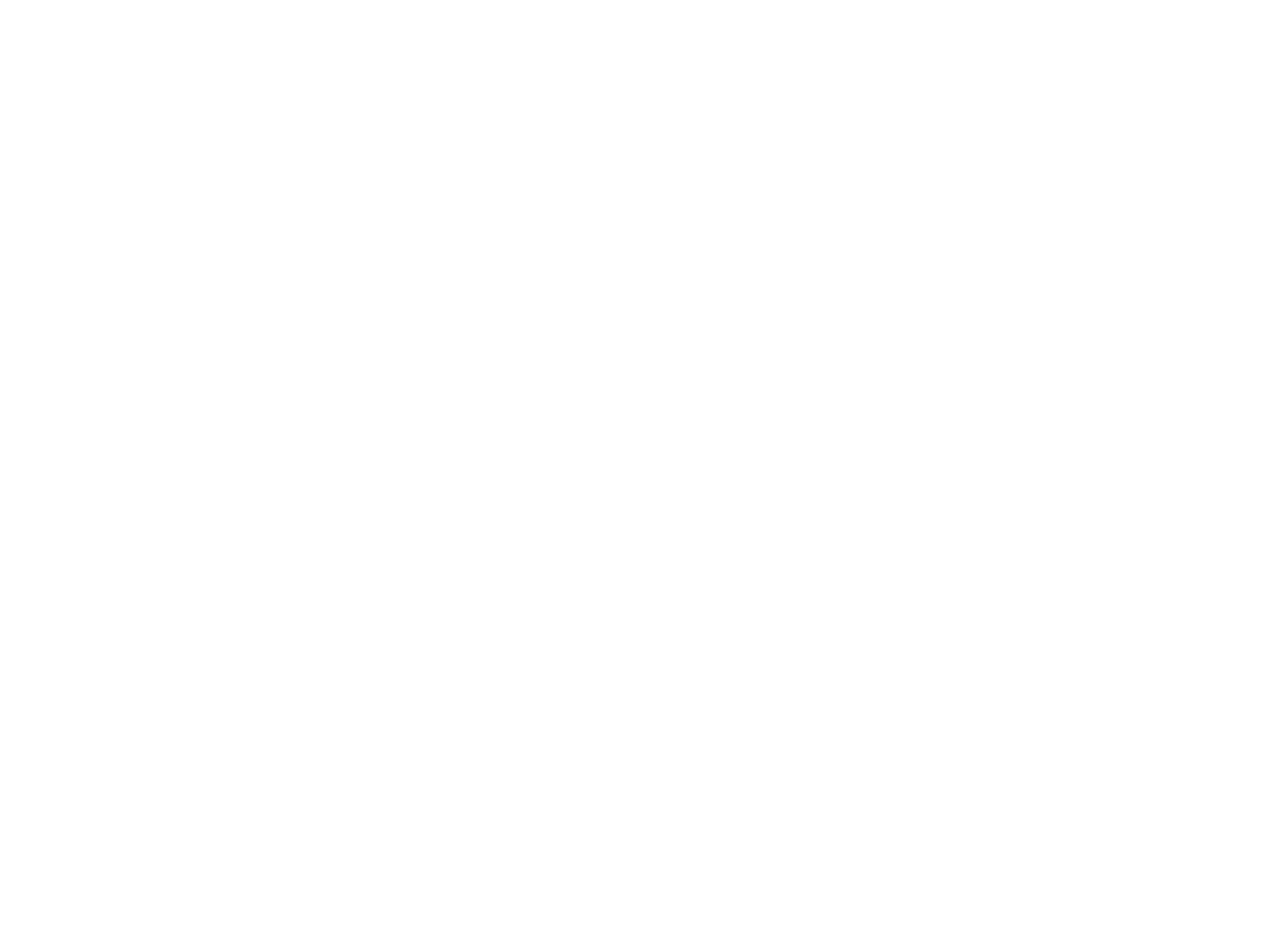
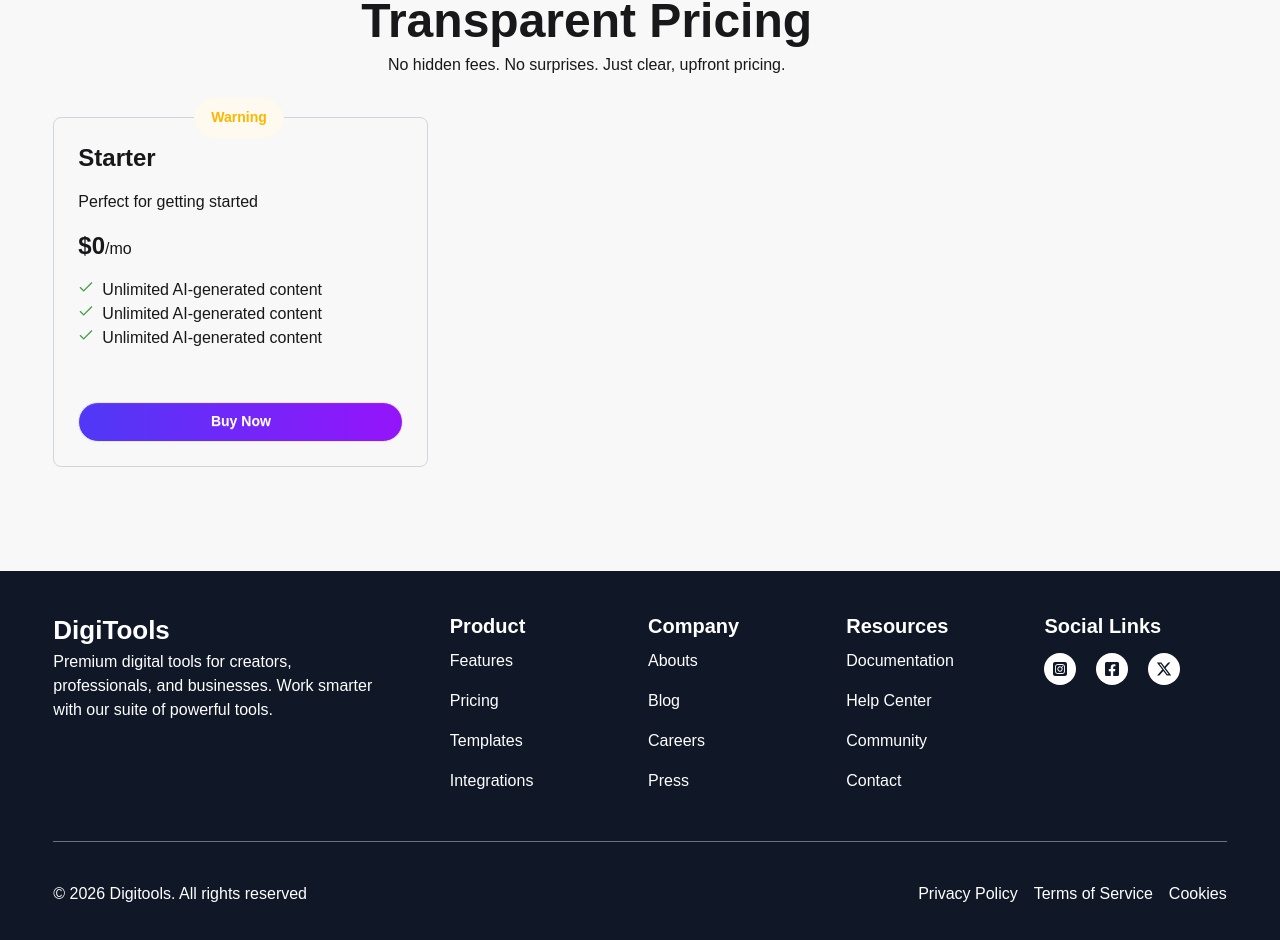
Before and after one commit to tuaha12345/B13-A6-DigiTools-Platform, a React (Vite) app: page / in a window 1280 px wide. Shown: the part 2616-3556 px from the top of the page. Before the commit the page ends 2513 px from the top, so only its background shows below. Built offline with nearby package versions, Linux system fonts and the light colour scheme.

Commit message:
3rd commit

```diff
--- a/src/App.jsx
+++ b/src/App.jsx
@@ -4,6 +4,8 @@ import Banner from './components/Banner'
 import RatingBanner from './components/RatingBanner'
 import PremiumTool from './components/PremiumTool'
 import GetStarted from './components/GetStarted'
+import TransparentPricing from './components/TransparentPricing'
+import Footer from './components/Footer'
 
 import './App.css'
 
@@ -17,6 +19,8 @@ function App() {
       <RatingBanner />
       <PremiumTool />
       <GetStarted />
+      <TransparentPricing />
+      <Footer />
     </>
   )
 }
--- /dev/null
+++ b/src/components/Footer.jsx
@@ -0,0 +1,73 @@
+import React from 'react'
+import { FaXTwitter } from "react-icons/fa6";
+import { FaFacebookSquare } from "react-icons/fa";
+import { FaSquareInstagram } from "react-icons/fa6";
+
+export default function Footer() {
+  return (
+    <div className='bg-[#101727] '>
+       <div className='footer-header container mx-auto py-10 text-center text-white w-11/12 grid grid-cols-6 gap-4 border-b border-gray-500'>
+
+         <div className='text-start col-span-2'>
+            <h4 className='text-[26px] font-semibold '>DigiTools</h4>
+            <p>
+                Premium digital tools for creators,<br></br> professionals, and businesses. Work smarter<br></br> with our suite of powerful tools.
+            </p>
+         </div>
+         <div>
+            <h3 className='text-[20px] font-semibold text-start'>Product</h3>
+            <ul className='text-start'>
+                <li className='py-2'>Features</li>
+                <li className='py-2'>Pricing</li>
+                <li className='py-2'>Templates</li>
+                <li className='py-2'>Integrations</li>
+            </ul>
+         </div>
+         <div>
+            <h3 className='text-[20px] font-semibold text-start'>Company</h3>
+            <ul className='text-start'>
+                <li className='py-2'>Abouts</li>
+                <li className='py-2'>Blog</li>
+                <li className='py-2'>Careers</li>
+                <li className='py-2'>Press</li>
+            </ul>
+         </div>
+         <div>
+            <h3 className='text-[20px] font-semibold text-start'>Resources</h3>
+            <ul className='text-start'>
+                <li className='py-2'>Documentation</li>
+                <li className='py-2'>Help Center</li>
+                <li className='py-2'>Community</li>
+                <li className='py-2'>Contact</li>
+            </ul>
+         </div>
+                  <div>
+            <h3 className='text-[20px] font-semibold text-start'>Social Links</h3>
+            <div className='flex my-3'>
+                <div className='p-2 bg-white rounded-full text-[#101727] mr-5'>
+                   <FaSquareInstagram  />
+                </div>
+                 <div className='p-2 bg-white rounded-full text-[#101727] mr-5'>
+                   <FaFacebookSquare />
+                </div>
+                <div className='p-2 bg-white rounded-full text-[#101727] mr-5'>
+                   <FaXTwitter />
+                </div>
+
+
+            </div>
+
+         </div>
+
+       </div>
+       <div className='footer-footer container mx-auto py-10 text-center text-white w-11/12 flex justify-between'>
+         <p>© 2026 Digitools. All rights reserved</p>
+         <div className="flex gap-4">
+            <p>Privacy Policy </p>
+            <p>Terms of Service </p>
+            <p>Cookies </p>
+         </div>
+       </div>
+    </div>
+  )
+}
--- a/src/components/GetStarted.jsx
+++ b/src/components/GetStarted.jsx
@@ -20,7 +20,7 @@ const GetStarted = () => {
                   </div>
                     <h3 className='text-2xl font-bold text-center'>Create Account</h3>
                     <p className='text-center'>Sign up for free in seconds. No credit card required to get started.</p>
-
+                    <div className='w-full h-5'></div>
                 </div>
             </div>
         </div>
--- /dev/null
+++ b/src/components/TransparentPricing.jsx
@@ -0,0 +1,40 @@
+import React from 'react';
+import { FcCheckmark } from "react-icons/fc";
+const TransparentPricing = () => {
+    return (
+        <div className="transparent-pricing bg-base-200 py-16">
+            <div className='w-11/12 flex flex-col justify-center  items-center gap-2'>
+               <h2 className='text-5xl font-bold'>Transparent Pricing</h2>
+               <p className='text-[16px]'>No hidden fees. No surprises. Just clear, upfront pricing.</p>
+            </div>
+            {/* get started Cards */}
+            <div className='w-11/12 grid grid-cols-1 md:grid-cols-3 gap-6 mx-auto my-10'>
+                            <div className='border-1 border-gray-300 rounded-lg p-6 flex flex-col gap-4 relative'>
+                                <div className='top_button flex justify-center items-center absolute top-[-20px] left-35'>
+                                    <button className="btn btn-soft btn-warning rounded-full">Warning</button>
+                                </div>
+                                <h3 className='text-2xl font-bold'>Starter</h3>
+                                <p>Perfect for getting started</p>
+                                <p><span className='text-2xl font-bold'>$0</span>/mo</p>
+                                <ul>
+                                    <li className='flex gap-2'><FcCheckmark />
+                                        <p className='text-[16px]'>Unlimited AI-generated content</p>
+                                    </li>
+                                    <li className='flex gap-2'><FcCheckmark />
+                                        <p className='text-[16px]'>Unlimited AI-generated content</p>
+                                    </li>
+                                    <li className='flex gap-2'><FcCheckmark />
+                                        <p className='text-[16px]'>Unlimited AI-generated content</p>
+                                    </li>
+                                </ul>
+                                <div className='w-full h-5'></div>
+                                <button className='btn bg-linear  rounded-full text-white mt-auto'>Buy Now</button>
+
+                            </div>
+            </div>
+
+        </div>
+    );
+};
+
+export default TransparentPricing;
```
